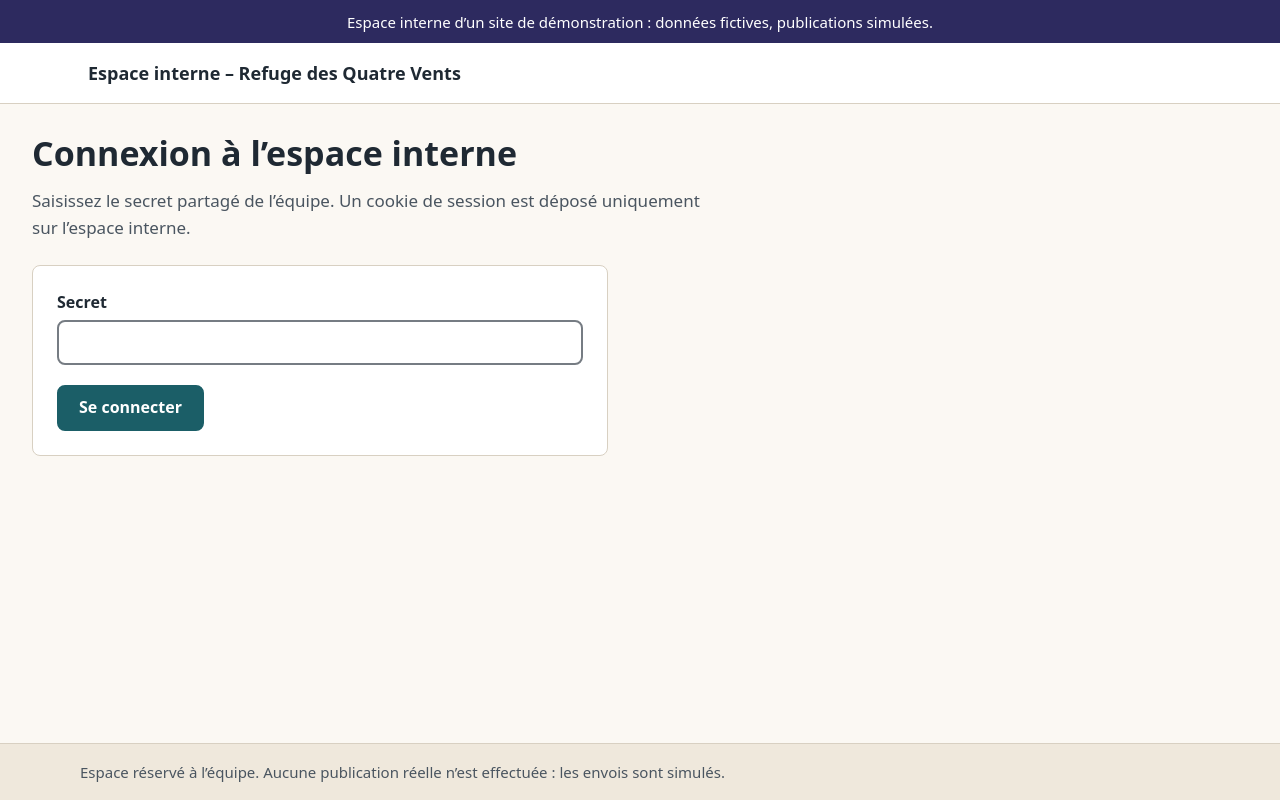
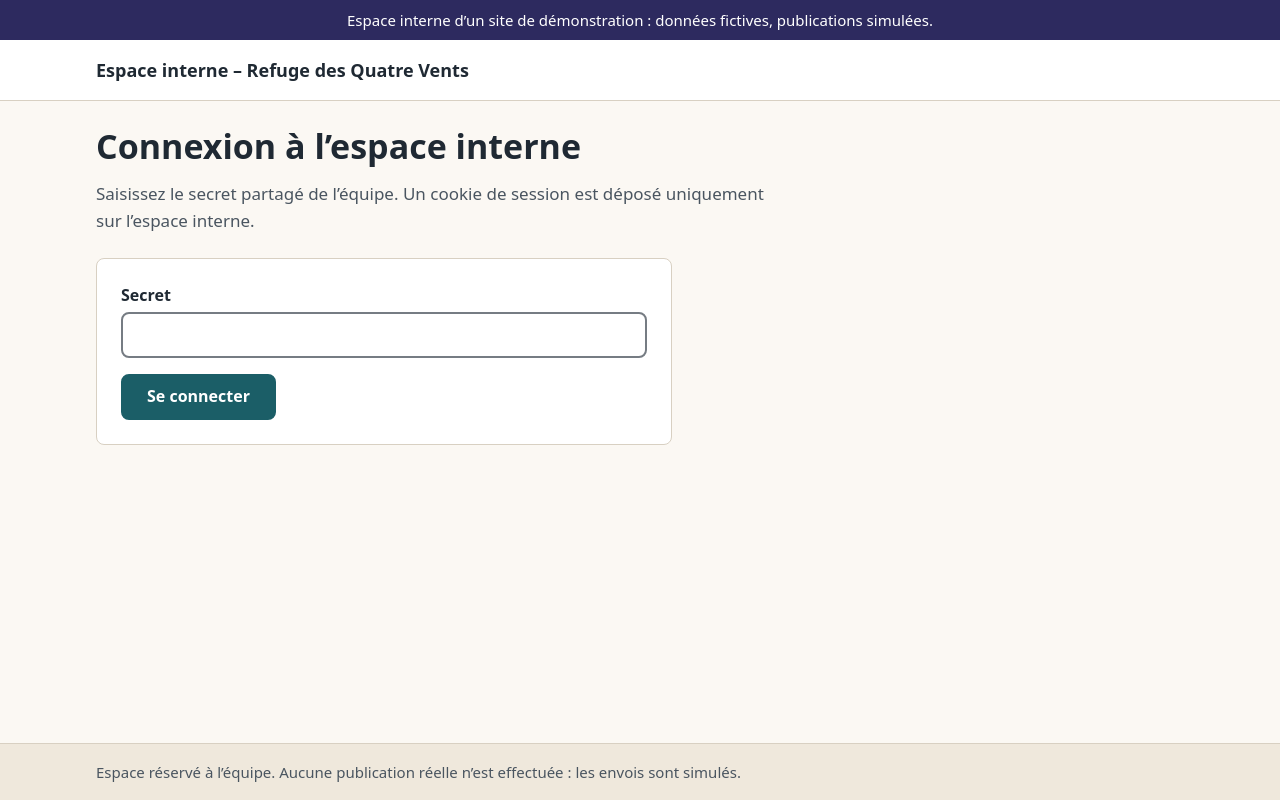
Before and after one commit to VincentChaye/site-petits-oublies, a Node project: template src/views/interne/connexion.ejs in a window 1280 px wide. Run offline with Node 20 templates, Linux system fonts and the light colour scheme; the template is opened without the code that fills it, so the values that code supplies are empty.

Commit message:
Socle CSS public : échelle --esp-1..8, --gouttiere, --conteneur partagés
Co-Authored-By: Claude Sonnet 5.5 <noreply@anthropic.com>

```diff
--- a/public/css/interne.css
+++ b/public/css/interne.css
@@ -1,7 +1,7 @@
 /* Espace interne – compléments à main.css (mêmes jetons, mêmes contrastes AA).
    Mobile d'abord ; ajustements à 600 / 900 / 1200 px. */
 
-.interne .principal { max-width: 80rem; }
+/* Largeur du contenu : --conteneur (main.css), identique au public. */
 
 .form-deconnexion { margin: 0; }
 .interne .nav ul { align-items: center; }
--- a/public/css/main.css
+++ b/public/css/main.css
@@ -25,10 +25,29 @@
   --alerte-fond: #FDE9D3;
   --alerte-texte: #7A2E00;
   --focus: #0B3D91;
+
+  /* Échelle d'espacement (base 4 px) */
+  --esp-1: .25rem;
+  --esp-2: .5rem;
+  --esp-3: .75rem;
+  --esp-4: 1rem;
+  --esp-5: 1.5rem;
+  --esp-6: 2rem;
+  --esp-7: 3rem;
+  --esp-8: 4rem;
+
+  /* Mise en page : gouttière redéfinie aux paliers ; conteneur commun
+     à l'en-tête, au contenu et au pied (réutilisable par l'espace interne). */
+  --gouttiere: 1rem;
+  --conteneur: 72rem;
+
   --cible: 44px;
   --rayon: 8px;
   --police: system-ui, -apple-system, "Segoe UI", Roboto, Arial, sans-serif;
 }
+
+@media (min-width: 600px) { :root { --gouttiere: 1.5rem; } }
+@media (min-width: 1200px) { :root { --gouttiere: 2rem; } }
 
 *, *::before, *::after { box-sizing: border-box; }
 
@@ -44,15 +63,19 @@ body {
   min-height: 100vh;
   display: flex;
   flex-direction: column;
+  overflow-wrap: anywhere;
 }
 
-img, svg { max-width: 100%; height: auto; }
+img, svg, video, table { max-width: 100%; }
+img, svg { height: auto; }
 
-h1, h2, h3 { line-height: 1.25; margin: 0 0 .75rem; }
+h1, h2, h3 { line-height: 1.25; margin: 0 0 var(--esp-3); }
+h2, h3 { margin-top: var(--esp-5); }
+h1:first-child, h2:first-child, h3:first-child { margin-top: 0; }
 h1 { font-size: 1.75rem; }
 h2 { font-size: 1.375rem; }
 h3 { font-size: 1.125rem; }
-p { margin: 0 0 1rem; }
+p { margin: 0 0 var(--esp-4); }
 
 a { color: var(--lien); text-underline-offset: .18em; }
 a:hover { text-decoration-thickness: 2px; }
@@ -78,24 +101,24 @@ a:hover { text-decoration-thickness: 2px; }
 /* Lien d'évitement */
 .evitement {
   position: absolute;
-  left: .5rem; top: -4rem;
+  left: var(--esp-2); top: calc(-1 * var(--esp-8));
   z-index: 100;
   min-height: var(--cible);
   display: inline-flex; align-items: center;
-  padding: 0 1rem;
+  padding: 0 var(--esp-4);
   background: var(--carte);
   color: var(--texte);
   border: 2px solid var(--texte);
   border-radius: var(--rayon);
   font-weight: 700;
 }
-.evitement:focus { top: .5rem; }
+.evitement:focus { top: var(--esp-2); }
 
 /* Bandeau de démonstration (permanent) */
 .bandeau-demo {
   background: var(--bandeau);
   color: #FFFFFF;
-  padding: .6rem 1rem;
+  padding: var(--esp-2) var(--gouttiere);
   font-size: .9375rem;
   text-align: center;
 }
@@ -104,8 +127,8 @@ a:hover { text-decoration-thickness: 2px; }
 /* En-tête et navigation */
 .entete { background: var(--carte); border-bottom: 1px solid var(--bord); }
 .entete-interieur {
-  max-width: 72rem; margin: 0 auto; padding: .5rem 1rem;
-  display: flex; flex-direction: column; gap: .25rem;
+  max-width: var(--conteneur); margin: 0 auto; padding: var(--esp-2) var(--gouttiere);
+  display: flex; flex-direction: column; gap: var(--esp-1);
 }
 .marque {
   display: inline-flex; align-items: center;
@@ -113,10 +136,10 @@ a:hover { text-decoration-thickness: 2px; }
   font-weight: 700; font-size: 1.125rem;
   color: var(--texte); text-decoration: none;
 }
-.nav ul { list-style: none; margin: 0; padding: 0; display: flex; flex-wrap: wrap; gap: .25rem; }
+.nav ul { list-style: none; margin: 0; padding: 0; display: flex; flex-wrap: wrap; gap: var(--esp-1); }
 .nav a {
   display: inline-flex; align-items: center;
-  min-height: var(--cible); padding: 0 .75rem;
+  min-height: var(--cible); padding: 0 var(--esp-3);
   color: var(--lien); font-weight: 600; text-decoration: none;
   border-radius: var(--rayon);
 }
@@ -124,20 +147,20 @@ a:hover { text-decoration-thickness: 2px; }
 .nav a[aria-current="page"] { background: var(--surface); box-shadow: inset 0 -3px 0 var(--primaire); }
 
 /* Mise en page */
-.principal { flex: 1 0 auto; width: 100%; max-width: 72rem; margin: 0 auto; padding: 1.25rem 1rem 2.5rem; }
-.fil-ariane { margin: 0 0 1rem; font-size: .9375rem; }
-.fil-ariane ol { list-style: none; margin: 0; padding: 0; display: flex; flex-wrap: wrap; gap: .25rem; }
-.fil-ariane li + li::before { content: "›"; margin-right: .25rem; color: var(--secondaire); }
+.principal { flex: 1 0 auto; width: 100%; max-width: var(--conteneur); margin: 0 auto; padding: var(--esp-5) var(--gouttiere) var(--esp-7); }
+.fil-ariane { margin: 0 0 var(--esp-4); font-size: .9375rem; }
+.fil-ariane ol { list-style: none; margin: 0; padding: 0; display: flex; flex-wrap: wrap; gap: var(--esp-1); }
+.fil-ariane li + li::before { content: "›"; margin-right: var(--esp-1); color: var(--secondaire); }
 .fil-ariane a { display: inline-flex; align-items: center; min-height: var(--cible); }
 
 .intro { font-size: 1.0625rem; color: var(--secondaire); max-width: 42rem; }
-.section { margin: 2rem 0; max-width: 46rem; }
+.section { margin: var(--esp-6) 0; max-width: 46rem; }
 
 /* Boutons et liens d'action */
 .bouton {
   display: inline-flex; align-items: center; justify-content: center;
   min-height: var(--cible); min-width: var(--cible);
-  padding: .5rem 1.25rem;
+  padding: var(--esp-2) var(--esp-5);
   font: inherit; font-weight: 700;
   color: #FFFFFF; background: var(--primaire);
   border: 2px solid var(--primaire); border-radius: var(--rayon);
@@ -150,88 +173,86 @@ a:hover { text-decoration-thickness: 2px; }
 .bouton-danger:hover { background: #7F1414; border-color: #7F1414; }
 
 /* Formulaires */
-.formulaire { max-width: 36rem; background: var(--carte); border: 1px solid var(--bord); border-radius: var(--rayon); padding: 1rem; margin: 1.5rem 0; }
-.champ { margin: 0 0 1.25rem; }
-.champ label, .champ .libelle { display: block; font-weight: 700; margin-bottom: .25rem; }
-.aide { display: block; margin: 0 0 .375rem; color: var(--secondaire); font-size: .9375rem; }
+.formulaire { max-width: 36rem; background: var(--carte); border: 1px solid var(--bord); border-radius: var(--rayon); padding: var(--esp-4); margin: var(--esp-5) 0; }
+.champ { margin: 0 0 var(--esp-4); }
+.champ label, .champ .libelle { display: block; font-weight: 700; margin-bottom: var(--esp-1); }
+.aide { display: block; margin: 0 0 var(--esp-2); color: var(--secondaire); font-size: .9375rem; }
 .champ input[type="text"], .champ input[type="email"], .champ input[type="tel"],
 .champ input[type="password"], .champ input[type="datetime-local"], .champ input[type="search"],
 .champ select, .champ textarea {
   display: block; width: 100%; min-height: var(--cible);
-  padding: .5rem .75rem;
+  padding: var(--esp-2) var(--esp-3);
   font: inherit; color: var(--texte); background: #FFFFFF;
   border: 2px solid var(--bord-champ); border-radius: var(--rayon);
 }
 .champ textarea { min-height: 8rem; resize: vertical; }
-.champ-case { display: flex; gap: .75rem; align-items: flex-start; }
-.champ-case input[type="checkbox"] { flex: 0 0 auto; width: 1.5rem; height: 1.5rem; margin: .5rem 0 0; accent-color: var(--primaire); }
-.champ-case label { display: block; min-height: var(--cible); padding: .5rem 0; font-weight: 400; margin: 0; }
+.champ-case { display: flex; gap: var(--esp-3); align-items: flex-start; }
+.champ-case input[type="checkbox"] { flex: 0 0 auto; width: 1.5rem; height: 1.5rem; margin: var(--esp-2) 0 0; accent-color: var(--primaire); }
+.champ-case label { display: block; min-height: var(--cible); padding: var(--esp-2) 0; font-weight: 400; margin: 0; }
 .champ-erreur input, .champ-erreur select, .champ-erreur textarea { border-color: var(--erreur); }
-.erreur { margin: .375rem 0 0; color: var(--erreur); font-weight: 700; font-size: .9375rem; }
+.erreur { margin: var(--esp-2) 0 0; color: var(--erreur); font-weight: 700; font-size: .9375rem; }
 .erreur::before { content: "Erreur : "; }
 
 .resume-erreurs, .confirmation, .alerte {
-  max-width: 36rem; padding: .75rem 1rem; margin: 1rem 0;
+  max-width: 36rem; padding: var(--esp-3) var(--esp-4); margin: var(--esp-4) 0;
   border-radius: var(--rayon); border: 2px solid;
 }
 .resume-erreurs { color: var(--erreur); background: #FFFFFF; border-color: var(--erreur); }
-.resume-erreurs h2, .resume-erreurs h3 { font-size: 1.0625rem; margin-bottom: .5rem; }
-.resume-erreurs ul { margin: 0; padding-left: 1.25rem; }
+.resume-erreurs h2, .resume-erreurs h3 { font-size: 1.0625rem; margin-top: 0; margin-bottom: var(--esp-2); }
+.resume-erreurs ul { margin: 0; padding-left: var(--esp-5); }
 .resume-erreurs a { color: var(--erreur); display: inline-block; min-height: var(--cible); line-height: var(--cible); }
 .confirmation { color: var(--succes-texte); background: var(--succes-fond); border-color: var(--succes-texte); }
 .alerte { color: var(--alerte-texte); background: var(--alerte-fond); border-color: var(--alerte-texte); }
 
 /* Filtres du catalogue */
-.filtres { background: var(--surface); border-radius: var(--rayon); padding: 1rem; margin: 1.25rem 0; }
-.filtres-grille { display: grid; gap: .75rem; grid-template-columns: 1fr; }
+.filtres { background: var(--surface); border-radius: var(--rayon); padding: var(--esp-4); margin: var(--esp-5) 0; }
+.filtres-grille { display: grid; gap: var(--esp-3); grid-template-columns: 1fr; }
 .filtres .champ { margin: 0; }
-.filtres-actions { display: flex; flex-wrap: wrap; gap: .75rem; align-items: center; margin-top: 1rem; }
-.etat-resultats { margin: 1rem 0; font-weight: 600; }
-.etat-vide { background: var(--surface); border-radius: var(--rayon); padding: 1.25rem; max-width: 36rem; }
+.filtres-actions { display: flex; flex-wrap: wrap; gap: var(--esp-3); align-items: center; margin-top: var(--esp-4); }
+.etat-resultats { margin: var(--esp-4) 0; font-weight: 600; }
+.etat-vide { background: var(--surface); border-radius: var(--rayon); padding: var(--esp-5); max-width: 36rem; }
 
 /* Cartes d'animaux */
-.liste-animaux { list-style: none; margin: 0; padding: 0; display: grid; gap: 1rem; grid-template-columns: 1fr; }
+.liste-animaux { list-style: none; margin: 0; padding: 0; display: grid; gap: var(--esp-4); grid-template-columns: 1fr; }
 .carte { background: var(--carte); border: 1px solid var(--bord); border-radius: var(--rayon); overflow: hidden; height: 100%; display: flex; flex-direction: column; }
 .carte img { display: block; width: 100%; aspect-ratio: 4 / 3; object-fit: cover; background: var(--surface); }
-.carte-corps { padding: 1rem; display: flex; flex-direction: column; gap: .5rem; flex: 1; }
+.carte-corps { padding: var(--esp-4); display: flex; flex-direction: column; gap: var(--esp-2); flex: 1; }
 .carte-corps h2, .carte-corps h3 { margin: 0; font-size: 1.25rem; }
 .carte-corps h2 a, .carte-corps h3 a { display: inline-flex; align-items: center; min-height: var(--cible); }
 .carte-corps p { margin: 0; color: var(--secondaire); }
-.puces { list-style: none; margin: 0; padding: 0; display: flex; flex-wrap: wrap; gap: .375rem; }
-.puces li { background: var(--surface); color: var(--texte); border-radius: 999px; padding: .125rem .75rem; font-size: .9375rem; }
+.puces { list-style: none; margin: 0; padding: 0; display: flex; flex-wrap: wrap; gap: var(--esp-2); }
+.puces li { background: var(--surface); color: var(--texte); border-radius: 999px; padding: var(--esp-1) var(--esp-3); font-size: .9375rem; }
 
 /* Fiche animal */
-.fiche { display: grid; gap: 1.5rem; grid-template-columns: 1fr; }
+.fiche { display: grid; gap: var(--esp-5); grid-template-columns: 1fr; }
 .fiche-image img { display: block; width: 100%; border-radius: var(--rayon); border: 1px solid var(--bord); }
-.fiche dl { margin: 0 0 1rem; display: grid; grid-template-columns: max-content 1fr; gap: .25rem 1rem; }
+.fiche dl { margin: 0 0 var(--esp-4); display: grid; grid-template-columns: max-content 1fr; gap: var(--esp-1) var(--esp-4); }
 .fiche dt { font-weight: 700; }
 .fiche dd { margin: 0; }
-.actions { display: flex; flex-wrap: wrap; gap: .75rem; margin: 1.5rem 0; }
+.actions { display: flex; flex-wrap: wrap; gap: var(--esp-3); margin: var(--esp-5) 0; }
 
 /* Accueil */
-.heros { background: var(--surface); border-radius: var(--rayon); padding: 1.5rem 1rem; margin-bottom: 1.5rem; }
-.sections-accueil { display: grid; gap: 1rem; grid-template-columns: 1fr; }
-.sections-accueil section { background: var(--carte); border: 1px solid var(--bord); border-radius: var(--rayon); padding: 1rem; }
+.heros { background: var(--surface); border-radius: var(--rayon); padding: var(--esp-5) var(--esp-4); margin-bottom: var(--esp-5); }
+.sections-accueil { display: grid; gap: var(--esp-4); grid-template-columns: 1fr; }
+.sections-accueil section { background: var(--carte); border: 1px solid var(--bord); border-radius: var(--rayon); padding: var(--esp-4); }
 
 /* Pied de page */
 .pied { background: #EFE8DC; border-top: 1px solid var(--bord); color: var(--texte); }
-.pied-interieur { max-width: 72rem; margin: 0 auto; padding: 1rem; }
-.pied ul { list-style: none; margin: 0 0 .5rem; padding: 0; display: flex; flex-wrap: wrap; gap: .25rem 1rem; }
+.pied-interieur { max-width: var(--conteneur); margin: 0 auto; padding: var(--esp-4) var(--gouttiere); }
+.pied ul { list-style: none; margin: 0 0 var(--esp-2); padding: 0; display: flex; flex-wrap: wrap; gap: var(--esp-1) var(--esp-4); }
 .pied a { display: inline-flex; align-items: center; min-height: var(--cible); color: var(--lien); }
 .pied p { margin: 0; color: var(--secondaire); font-size: .9375rem; }
 
 /* Pages de texte */
 .texte-page { max-width: 46rem; }
-.contact-liste { list-style: none; padding: 0; margin: 0 0 1rem; }
+.contact-liste { list-style: none; padding: 0; margin: 0 0 var(--esp-4); }
 
 @media (min-width: 600px) {
   h1 { font-size: 2.125rem; }
-  .principal { padding: 1.75rem 1.5rem 3rem; }
-  .entete-interieur { padding: .5rem 1.5rem; }
   .filtres-grille { grid-template-columns: repeat(3, 1fr); }
   .liste-animaux { grid-template-columns: repeat(2, 1fr); }
   .sections-accueil { grid-template-columns: repeat(2, 1fr); }
-  .formulaire { padding: 1.5rem; }
+  .formulaire { padding: var(--esp-5); }
 }
 
 @media (min-width: 900px) {
@@ -239,11 +260,10 @@ a:hover { text-decoration-thickness: 2px; }
   .liste-animaux { grid-template-columns: repeat(3, 1fr); }
   .sections-accueil { grid-template-columns: repeat(3, 1fr); }
   .fiche { grid-template-columns: 1fr 1fr; align-items: start; }
-  .heros { padding: 2.5rem 2rem; }
+  .heros { padding: var(--esp-7) var(--esp-6); }
 }
 
 @media (min-width: 1200px) {
-  .principal { padding-left: 2rem; padding-right: 2rem; }
   .liste-animaux { grid-template-columns: repeat(4, 1fr); }
 }
 
```
